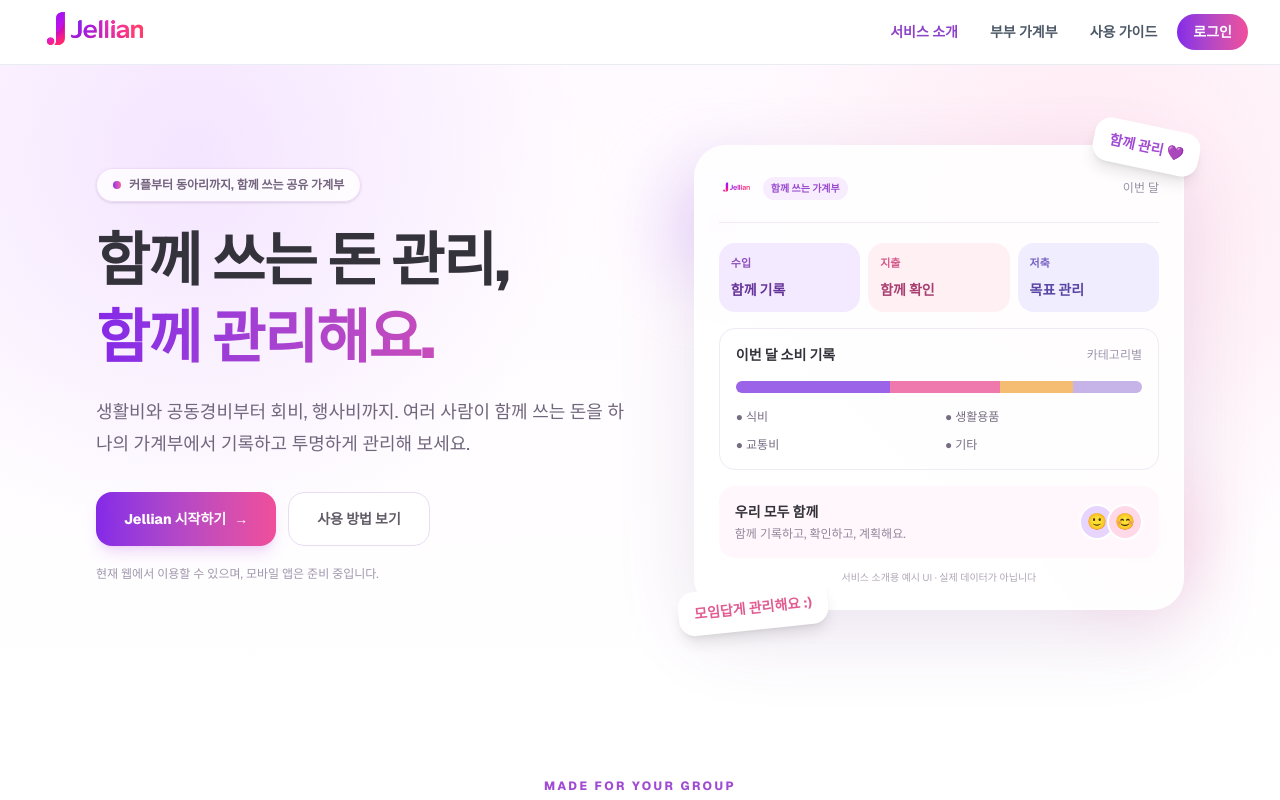
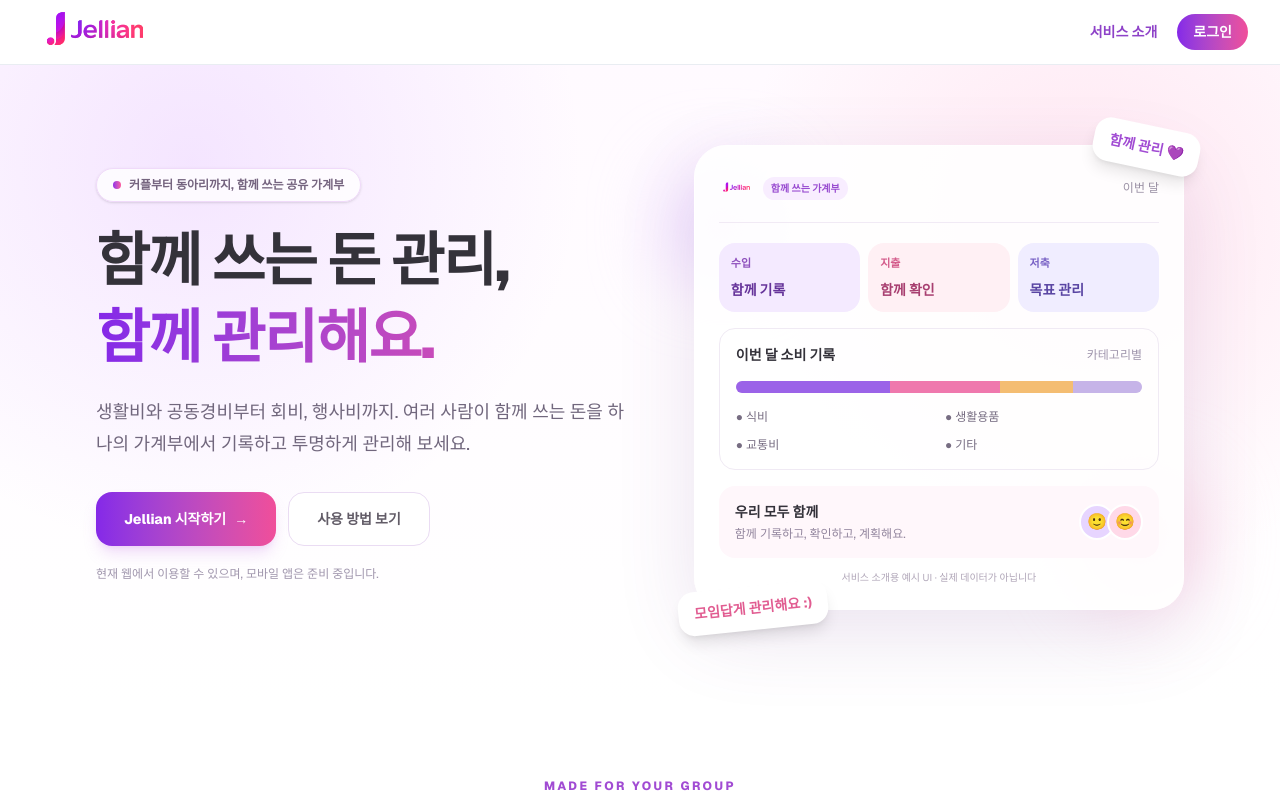
Before and after one commit to sangbeom97/family-budget, a Next.js app: page / in a window 1280 px wide. Shown: the top 800 px of the page. Built offline with nearby package versions, Linux system fonts and the light colour scheme; no server answers.

Commit message:
Remove couple budget and guide from top navigation

```diff
--- a/components/Header.tsx
+++ b/components/Header.tsx
@@ -110,22 +110,10 @@ export default function Header() {
             서비스 소개
           </Link>
           <Link
-            href="/couple-budget"
-            className="rounded-full px-3 py-2 text-sm font-semibold text-[#4e5968] transition-colors hover:bg-[#f2f4f6] hover:text-[#191f28]"
-          >
-            부부 가계부
-          </Link>
-          <Link
             href="/notices"
             className="rounded-full px-3 py-2 text-sm font-semibold text-[#4e5968] transition-colors hover:bg-[#f2f4f6] hover:text-[#191f28] md:hidden"
           >
             공지사항
-          </Link>
-          <Link
-            href="/blog"
-            className="rounded-full px-3 py-2 text-sm font-semibold text-[#4e5968] transition-colors hover:bg-[#f2f4f6] hover:text-[#191f28]"
-          >
-            사용 가이드
           </Link>
 
           {isLoggedIn && isAdmin && (
```
